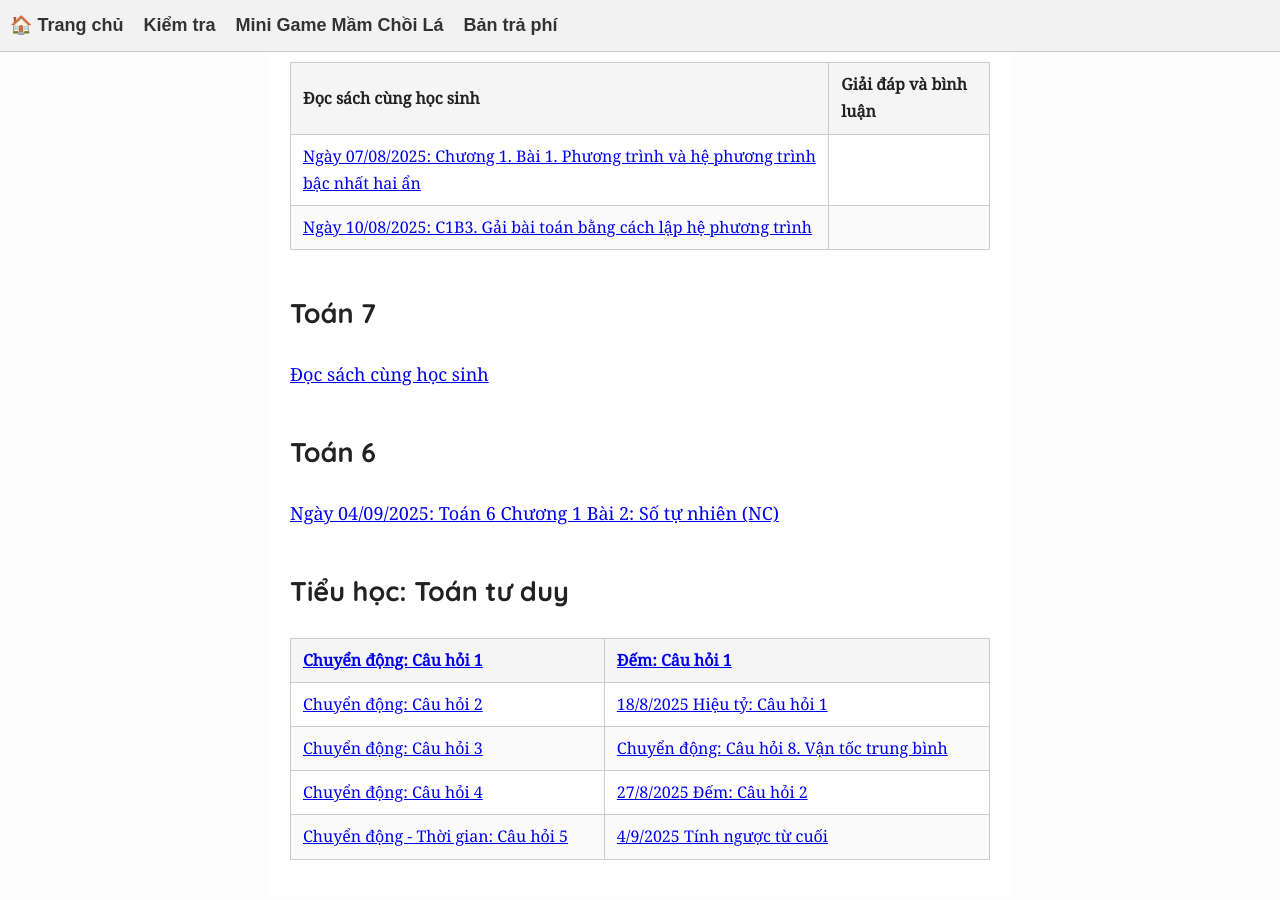
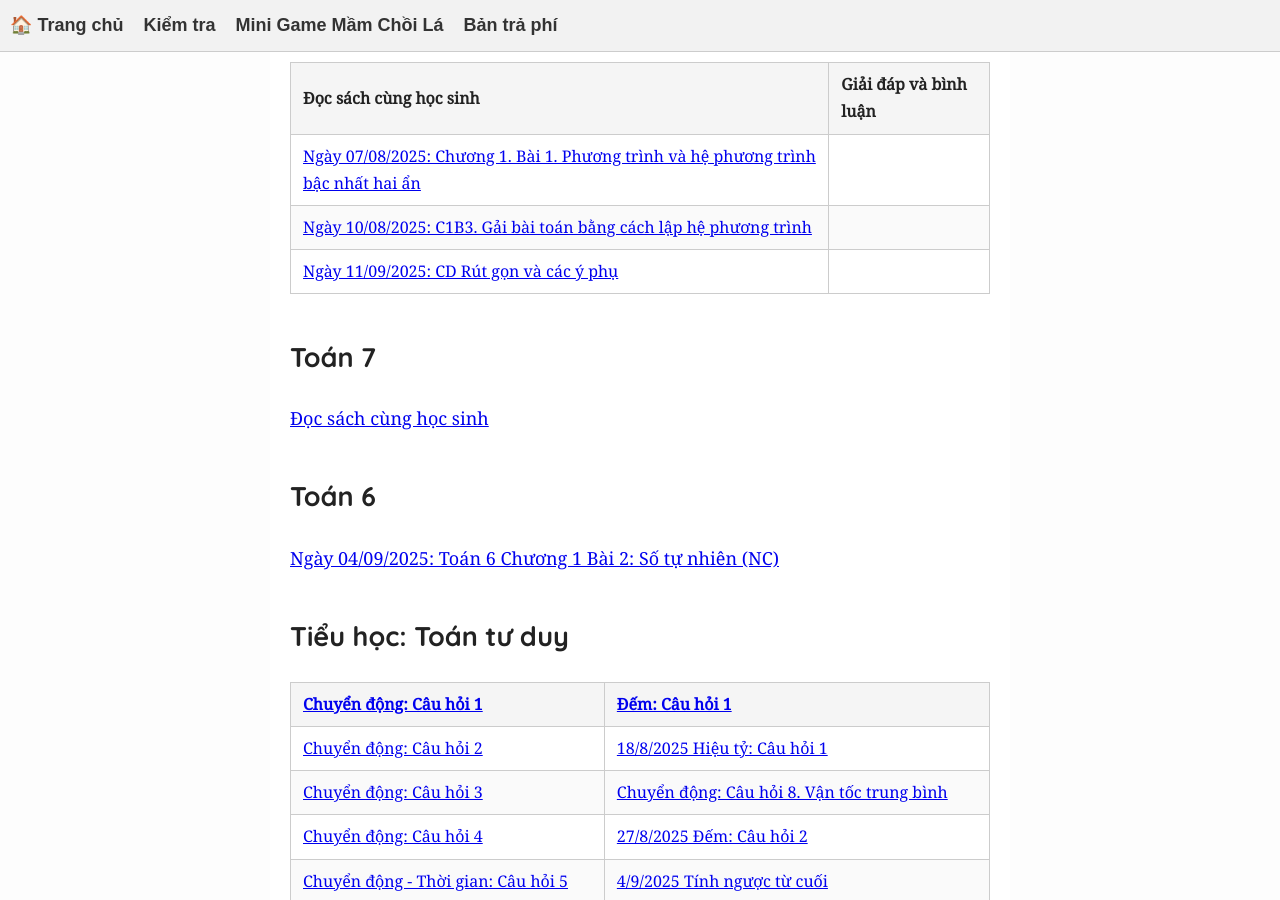
Before and after one commit to NguyenMuoiVN1988/publicstudyrepo, a Jekyll site: the page built from index.md, in a window 1280 px wide and 900 px high, scrolled down 1117 px. Built offline with Jekyll 4.4.1, drawn with Linux system fonts in a browser that asks for light colours.

Commit message:
Update index.md

```diff
--- a/index.md
+++ b/index.md
@@ -38,6 +38,7 @@ title: "Public Study"
 |---|---|
 | [Ngày 07/08/2025: Chương 1. Bài 1. Phương trình và hệ phương trình bậc nhất hai ẩn](T9/C1B1.md)| |
 | [Ngày 10/08/2025: C1B3. Gải bài toán bằng cách lập hệ phương trình](T9/T9C1Ba3.md)| |
+| [Ngày 11/09/2025: CD Rút gọn và các ý phụ](T9/T9C3B5.html)| |
 
 ## Toán 7
 [Đọc sách cùng học sinh](T7/DocCungHST7.md)
```
